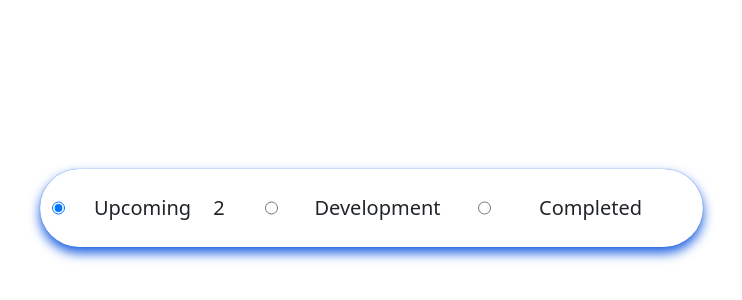
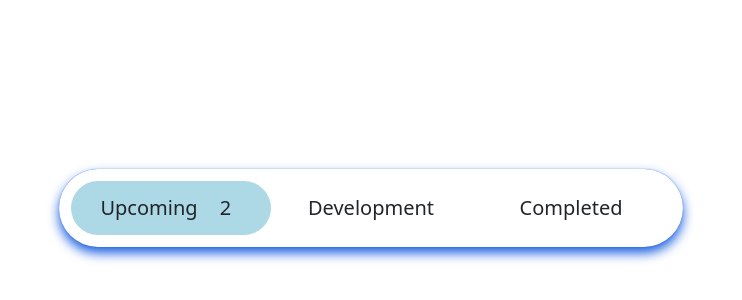
Before and after one commit to FleetsVantage/fms-software, a Next.js app: page /tab1 in a window 1280 px wide. Shown: the part 192-492 px from the top of the page, without its empty margins (269-1011 px from the left). Built offline with nearby package versions, Linux system fonts and the light colour scheme.

Commit message:
Add dynamic tab functionality

```diff
--- a/pages/tab1.js
+++ b/pages/tab1.js
@@ -1,7 +1,10 @@
 import Head from 'next/head'
 import styles from '../styles/Tab.module.css'
+import { useState } from 'react'
 
 export default function Tab1() {
+  const [activeTab, setActiveTab] = useState(1);
+
   return (
     <div className={styles.container}>
       <Head>
@@ -11,12 +14,9 @@ export default function Tab1() {
       </Head>
 
       <div className={styles.tabs}>
-        <input type="radio" id="radio-1" name="tabs" checked />
-        <label className={styles.tab} htmlFor="radio-1">Upcoming<span className={styles.notification}>2</span></label>
-        <input type="radio" id="radio-2" name="tabs" />
-        <label className={styles.tab} htmlFor="radio-2">Development</label>
-        <input type="radio" id="radio-3" name="tabs" />
-        <label className={styles.tab} htmlFor="radio-3">Completed</label>
+        <div className={`${styles.tab} ${activeTab === 1 && styles.active}`} onClick={() => setActiveTab(1)}>Upcoming<span className={styles.notification}>2</span></div>
+        <div className={`${styles.tab} ${activeTab === 2 && styles.active}`} onClick={() => setActiveTab(2)}>Development</div>
+        <div className={`${styles.tab} ${activeTab === 3 && styles.active}`} onClick={() => setActiveTab(3)}>Completed</div>
         <span className={styles.glider}></span>
       </div>
     </div>
--- a/styles/Tab.module.css
+++ b/styles/Tab.module.css
@@ -1,4 +1,3 @@
-
 .container {
   position: absolute;
   left: 0;
@@ -36,6 +35,10 @@
   transition: color 0.15s ease-in;
 }
 
+.tab.active {
+  background-color: lightblue;
+}
+
 .notification {
   display: flex;
   align-items: center;
@@ -47,7 +50,6 @@
   background-color: var(--secondary-color);
   transition: 0.15s ease-in;
 }
-
 
 .glider {
   position: absolute;
```
